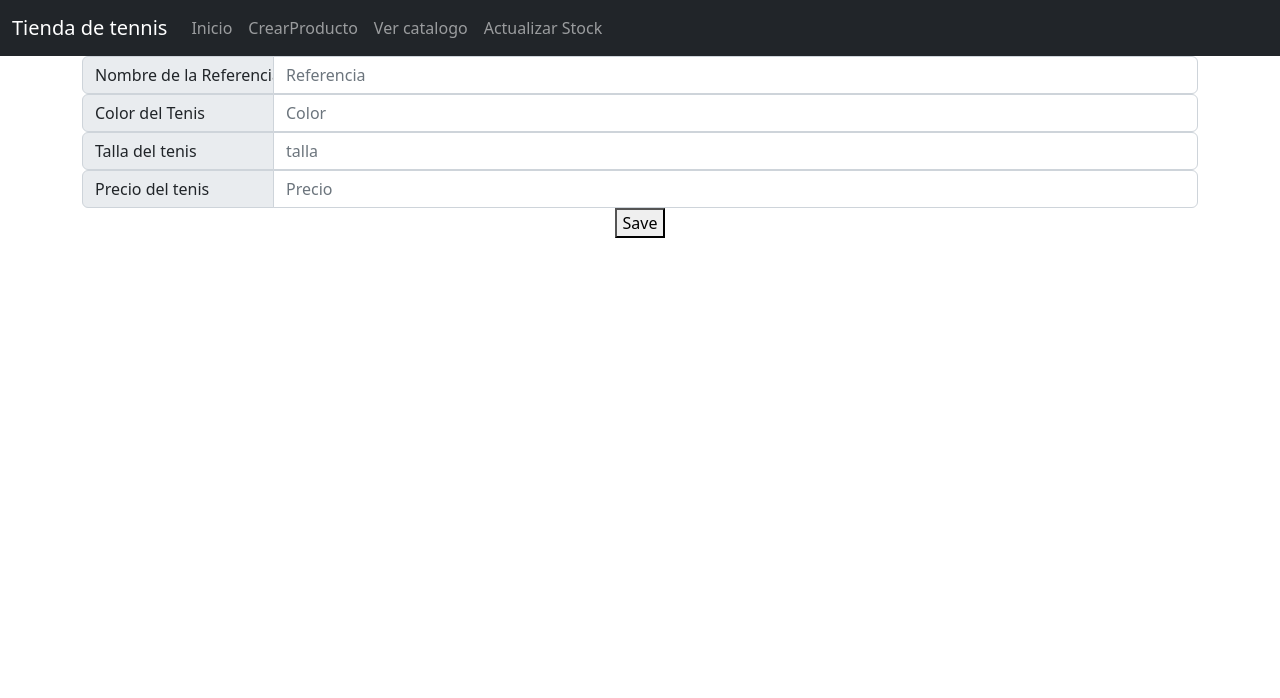
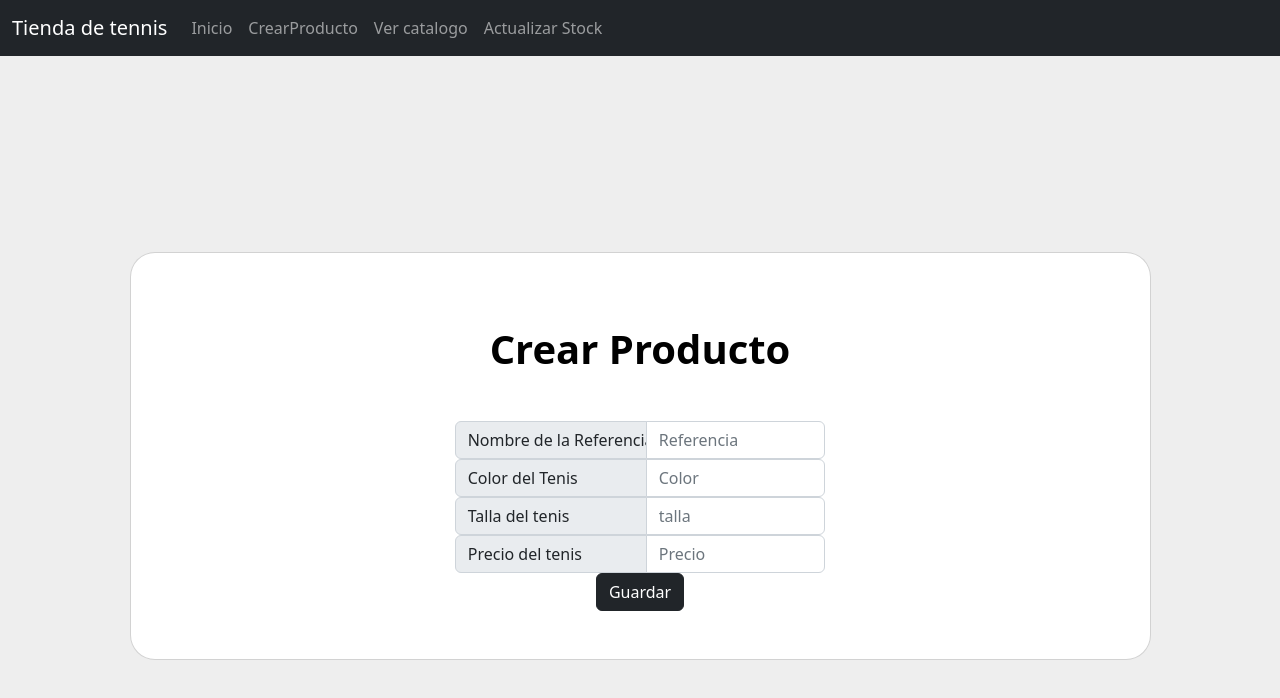
Before and after one commit to sebasrpg1232/tiendadetennis, a React (Create React App) app: page /CrearProducto in a window 1280 px wide. Shown: the top 698 px of the page. Built offline with nearby package versions, Linux system fonts and the light colour scheme.

Commit message:
mejora visual

```diff
--- a/src/Components/CrearProducto/CrearProducto.js
+++ b/src/Components/CrearProducto/CrearProducto.js
@@ -29,22 +29,29 @@ const handleClick = (evt) => {
         setValidationMessages([]);
         let messages = [];
         if (!referencia) {
-            messages.push("referencia is required");
+            messages.push("Referencia is required");
         }
         if (!color) {
-            messages.push("color is required");
+            messages.push("Color is required");
         }
         if(!talla){
-          messages.push("talla is required")
+          messages.push("Talla is required")
         }
         if(!precio){
-          messages.push("precio is required")
+          messages.push("Precio is required")
         }
         setValidationMessages(messages);
       }
     return (
-      <div class="container-sm">
-      <form >
+      <div class="vh-100" style={{backgroundColor: "#eee"}}>
+      <form class="container h-100">
+      <div class="row d-flex justify-content-center align-items-center h-100">
+      <div class="col-lg-12 col-xl-11">
+        <div class="card text-black" style={{borderRadius: "25px"}}>
+          <div class="card-body p-md-5">
+            <div class="row justify-content-center">
+              <div class="col-md-10 col-lg-6 col-xl-5 order-2 order-lg-1">
+              <p class="text-center h1 fw-bold mb-5 mx-1 mx-md-4 mt-4">Crear Producto</p>
         <div class="input-group flex-nowrap">
           <span class="input-group-text" style={spanStyle} id="addon-wrapping">
             Nombre de la Referencia
@@ -59,6 +66,9 @@ const handleClick = (evt) => {
             name="referencia"
           ></input>
         </div>
+        <div>
+          {validationMessages.length > 0 && <span class="badge bg-danger"> {validationMessages[0]}</span>}
+          </div>
         <div class="input-group flex-nowrap">
           <span class="input-group-text" style={spanStyle} id="addon-wrapping">
             Color del Tenis
@@ -73,6 +83,9 @@ const handleClick = (evt) => {
             name="color"
           ></input>
         </div>
+        <div>
+          {validationMessages.length > 0 && <span class="badge bg-danger"> {validationMessages[1]}</span>}
+          </div>
         <div class="input-group flex-nowrap">
           <span class="input-group-text" style={spanStyle} id="addon-wrapping">
             Talla del tenis
@@ -87,6 +100,9 @@ const handleClick = (evt) => {
             name="talla"
           ></input>
         </div>
+        <div>
+          {validationMessages.length > 0 && <span class="badge bg-danger"> {validationMessages[2]}</span>}
+          </div>
         <div class="input-group flex-nowrap">
           <span class="input-group-text" style={spanStyle} id="addon-wrapping">
             Precio del tenis
@@ -101,15 +117,28 @@ const handleClick = (evt) => {
             name="precio"
           ></input>
         </div>
-        <button type="button" onClick={handleClick}>Save</button>
+        <div>
+          {validationMessages.length > 0 && <span class="badge bg-danger"> {validationMessages[3]}</span>}
+          </div>
+        <button type="button" onClick={handleClick} class="btn btn-dark">Guardar</button>
+        </div>
+        </div>
+        </div>
+        </div>
+        </div>
+        </div>
       </form>
-      <div>{validationMessages.length > 0 && <span>Validation Summary</span>}
-                <ul>
-                  <span class="text-danger">
-                  {validationMessages.map(vm => <li key={vm}>{vm}</li>)}
-                  </span>
-                </ul>
-            </div>
+      {/* <div>{validationMessages.length > 0 && <span>Validation Summary</span>}
+
+
+
+                  <h6>Errores de validacion: {validationMessages.map(vm => (<div>
+                    <span class="badge bg-danger" key={vm}> {vm} </span>
+                    </div>))}</h6> */}
+
+
+
+            {/* </div> */}
             </div>
     );
 
```
